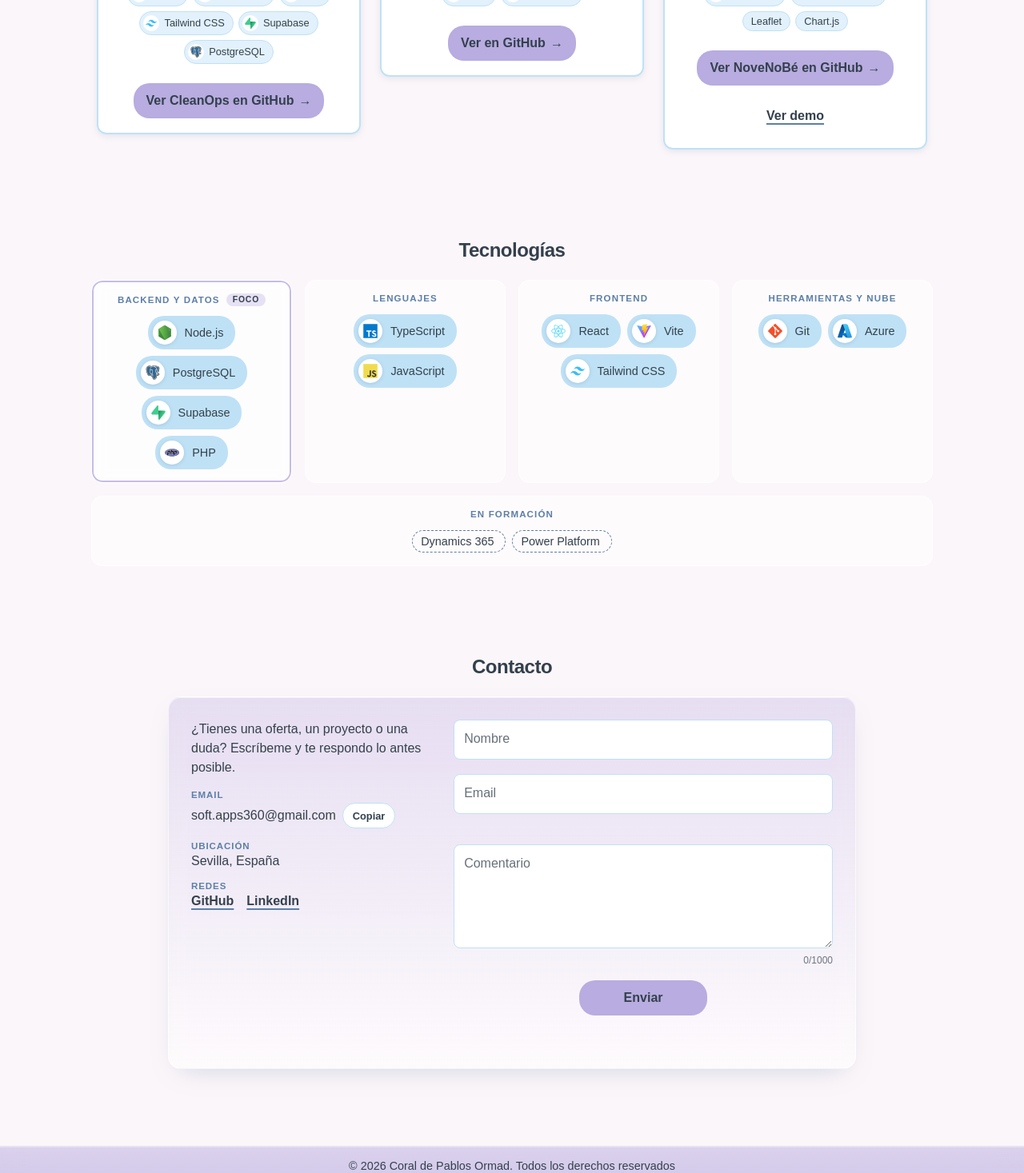
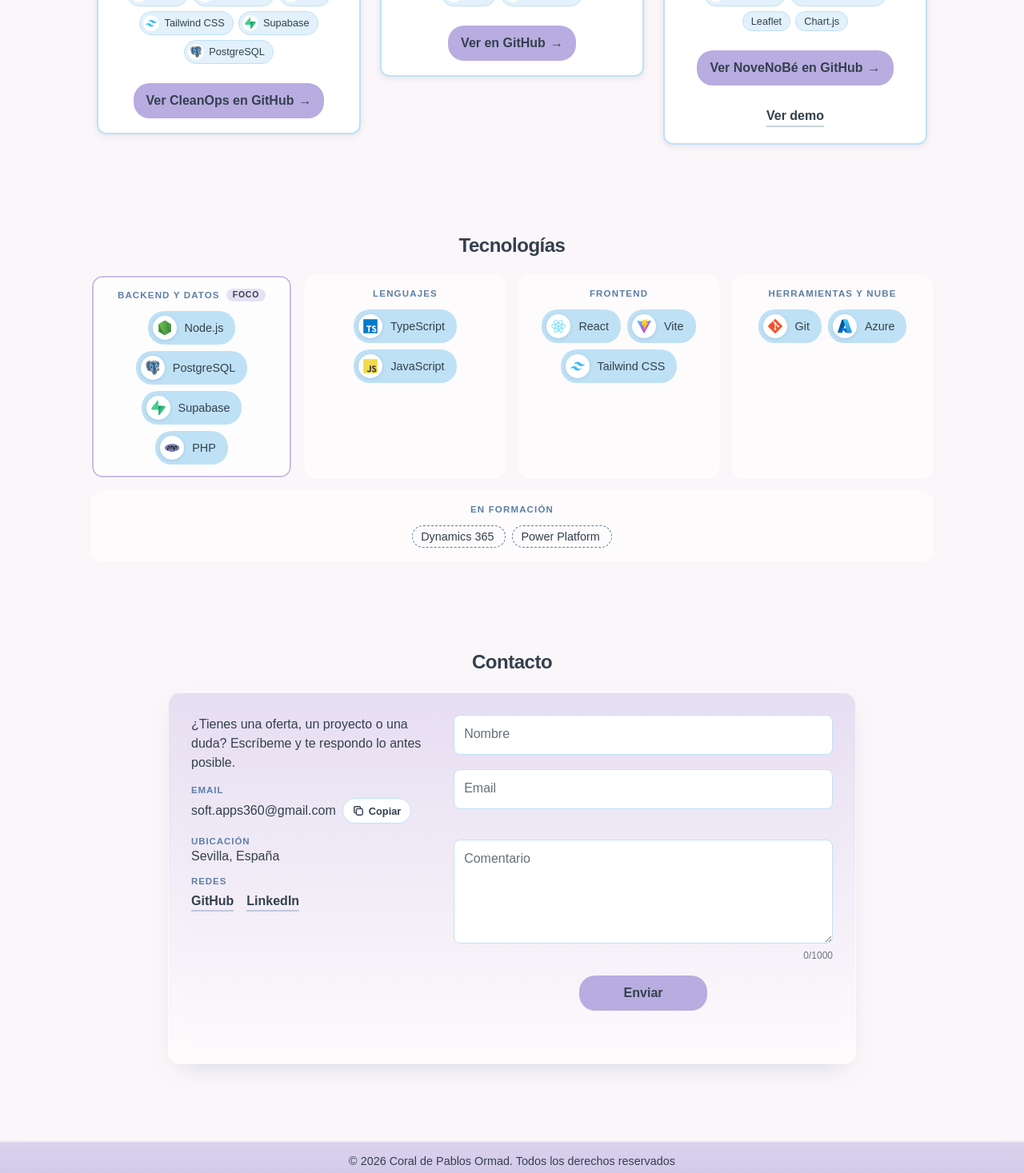
Before and after one commit to coralormad/PortfolioTB, a React (Vite) app: page / in a window 1280 px wide. Shown: the part 1077-2544 px from the top of the page at 80% size. Built offline with nearby package versions, Linux system fonts and the light colour scheme.

Commit message:
feat: botones magnéticos, subrayado animado y check al copiar

```diff
--- a/src/App.tsx
+++ b/src/App.tsx
@@ -5,8 +5,11 @@
 import Fondo from './components/Fondo/Fondo'
 import Contacto from './components/Contacto/Contacto'
 import Pie from './components/Pie/Pie'
+import { useBotonesMagneticos } from './hooks/useBotonesMagneticos'
 
 function App() {
+  useBotonesMagneticos()
+
   return (
     <>
       <Fondo />
--- a/src/components/Contacto/Contacto.module.css
+++ b/src/components/Contacto/Contacto.module.css
@@ -56,6 +56,9 @@
 }
 
 .botonCopiar {
+  display: inline-flex;
+  align-items: center;
+  gap: 6px;
   font: inherit;
   font-size: 0.8rem;
   font-weight: bold;
@@ -69,6 +72,29 @@
   transition:
     border-color 160ms var(--curva),
     box-shadow 160ms var(--curva);
+}
+
+.botonCopiar svg {
+  width: 14px;
+  height: 14px;
+  flex-shrink: 0;
+}
+
+.check path {
+  stroke-dasharray: 20;
+  stroke-dashoffset: 20;
+  animation: dibujar 0.35s ease 0.05s forwards;
+}
+
+@keyframes dibujar {
+  to {
+    stroke-dashoffset: 0;
+  }
+}
+
+.copiado {
+  background: rgba(61, 154, 106, 0.12);
+  border-color: #3d9a6a;
 }
 
 .botonCopiar:hover,
@@ -88,16 +114,7 @@
 }
 
 .redes a {
-  color: var(--color-texto);
-  font-weight: bold;
-  text-decoration: underline;
-  text-decoration-color: var(--color-primario);
-  text-decoration-thickness: 2px;
-  text-underline-offset: 4px;
-}
-
-.redes a:hover {
-  text-decoration-color: var(--color-morado);
+  padding-top: 6px;
 }
 
 .formulario {
--- a/src/components/Contacto/Contacto.tsx
+++ b/src/components/Contacto/Contacto.tsx
@@ -84,8 +84,22 @@
             <span className={styles.etiqueta}>Email</span>
             <div className={styles.copiar}>
               <span className={styles.email}>{EMAIL_VISIBLE}</span>
-              <button type="button" className={styles.botonCopiar} onClick={copiarEmail}>
-                {copiado ? 'Copiado' : 'Copiar'}
+              <button
+                type="button"
+                className={`${styles.botonCopiar} ${copiado ? styles.copiado : ''}`}
+                onClick={copiarEmail}
+              >
+                {copiado ? (
+                  <svg className={styles.check} viewBox="0 0 16 16" fill="none" stroke="#3d9a6a" strokeWidth="2" strokeLinecap="round" strokeLinejoin="round" aria-hidden="true">
+                    <path d="M3 8.5l3 3 7-7" />
+                  </svg>
+                ) : (
+                  <svg viewBox="0 0 16 16" fill="none" stroke="currentColor" strokeWidth="1.6" aria-hidden="true">
+                    <rect x="5" y="5" width="9" height="9" rx="2" />
+                    <path d="M11 5V3.5A1.5 1.5 0 0 0 9.5 2h-6A1.5 1.5 0 0 0 2 3.5v6A1.5 1.5 0 0 0 3.5 11H5" />
+                  </svg>
+                )}
+                <span aria-live="polite">{copiado ? 'Copiado' : 'Copiar'}</span>
               </button>
             </div>
           </div>
@@ -98,10 +112,16 @@
           <div className={styles.dato}>
             <span className={styles.etiqueta}>Redes</span>
             <div className={styles.redes}>
-              <a href="https://github.com/coralormad" target="_blank" rel="noopener noreferrer">
+              <a
+                className="subrayado"
+                href="https://github.com/coralormad"
+                target="_blank"
+                rel="noopener noreferrer"
+              >
                 GitHub
               </a>
               <a
+                className="subrayado"
                 href="https://www.linkedin.com/in/coral-de-pablos-ormad-dev"
                 target="_blank"
                 rel="noopener noreferrer"
@@ -179,7 +199,7 @@
 
           <button
             type="submit"
-            className={`btn ${styles.enviar} ${styles[estado]}`}
+            className={`btn ${styles.enviar} ${styles[estado] ?? ''}`}
             disabled={estado === 'enviando'}
           >
             {TEXTO_BOTON[estado]}
--- a/src/components/Proyectos/Proyectos.module.css
+++ b/src/components/Proyectos/Proyectos.module.css
@@ -239,20 +239,10 @@
 }
 
 .demo {
-  display: inline-flex;
-  align-items: center;
-  min-height: 44px;
+  display: inline-block;
   margin-top: 12px;
-  color: var(--color-texto);
-  font-weight: bold;
-  text-decoration: underline;
-  text-decoration-color: var(--color-primario);
-  text-decoration-thickness: 2px;
-  text-underline-offset: 4px;
-}
-
-.demo:hover {
-  text-decoration-color: var(--color-morado);
+  padding-top: 12px;
+  line-height: 20px;
 }
 
 /* Movimiento reducido: sin desplazamientos ni zoom; quedan sombra, borde y foco */
--- a/src/components/Proyectos/Proyectos.tsx
+++ b/src/components/Proyectos/Proyectos.tsx
@@ -78,7 +78,7 @@
                 </a>
                 {p.demo && (
                   <a
-                    className={styles.demo}
+                    className={`subrayado ${styles.demo}`}
                     href={p.demo}
                     target="_blank"
                     rel="noopener noreferrer"
--- /dev/null
+++ b/src/hooks/useBotonesMagneticos.ts
@@ -0,0 +1,49 @@
+import { useEffect } from 'react'
+
+const FUERZA_X = 0.25
+const FUERZA_Y = 0.35
+const MAXIMO = 8
+
+const limitar = (valor: number) => Math.max(-MAXIMO, Math.min(MAXIMO, valor))
+
+export function useBotonesMagneticos() {
+  useEffect(() => {
+    const punteroFino = window.matchMedia('(hover: hover) and (pointer: fine)')
+    const reducir = window.matchMedia('(prefers-reduced-motion: reduce)')
+    let actual: HTMLElement | null = null
+
+    const soltar = () => {
+      if (!actual) return
+      actual.style.removeProperty('--iman-x')
+      actual.style.removeProperty('--iman-y')
+      actual = null
+    }
+
+    const mover = (e: PointerEvent) => {
+      if (!punteroFino.matches || reducir.matches || e.pointerType !== 'mouse') return soltar()
+
+      const objetivo = e.target instanceof Element ? e.target : null
+      const boton = objetivo?.closest<HTMLElement>('.btn:not(:disabled)') ?? null
+      if (boton !== actual) soltar()
+      if (!boton) return
+
+      actual = boton
+      const caja = boton.getBoundingClientRect()
+      const x = limitar((e.clientX - (caja.left + caja.width / 2)) * FUERZA_X)
+      const y = limitar((e.clientY - (caja.top + caja.height / 2)) * FUERZA_Y)
+      boton.style.setProperty('--iman-x', `${x}px`)
+      boton.style.setProperty('--iman-y', `${y}px`)
+    }
+
+    document.addEventListener('pointermove', mover, { passive: true })
+    document.documentElement.addEventListener('pointerleave', soltar)
+    window.addEventListener('blur', soltar)
+
+    return () => {
+      soltar()
+      document.removeEventListener('pointermove', mover)
+      document.documentElement.removeEventListener('pointerleave', soltar)
+      window.removeEventListener('blur', soltar)
+    }
+  }, [])
+}
--- a/src/styles/base.css
+++ b/src/styles/base.css
@@ -82,13 +82,14 @@
   text-decoration: none;
   margin-top: 12px;
   font-weight: bold;
+  transform: translate(var(--iman-x, 0px), var(--iman-y, 0px));
   transition: background 0.2s ease, transform 0.2s ease;
 }
 
 .btn:hover,
 .btn:focus-visible {
   background: var(--color-acento);
-  transform: translateY(-2px);
+  transform: translate(var(--iman-x, 0px), calc(var(--iman-y, 0px) - 2px));
 }
 
 .btn:focus-visible {
@@ -97,5 +98,28 @@
 }
 
 .btn:active {
-  transform: translateY(0) scale(0.97);
+  transform: translate(var(--iman-x, 0px), var(--iman-y, 0px)) scale(0.97);
 }
+
+.subrayado {
+  color: var(--color-texto);
+  font-weight: bold;
+  text-decoration: none;
+  padding-bottom: 6px;
+  background:
+    linear-gradient(var(--color-morado), var(--color-morado)) 0 calc(100% + 4px) / 0% 2px no-repeat,
+    linear-gradient(rgba(var(--color-primario-rgb), 0.35), rgba(var(--color-primario-rgb), 0.35)) 0 calc(100% + 4px) / 100% 2px no-repeat;
+  background-origin: content-box;
+  transition: background-size 0.35s cubic-bezier(0.2, 0.7, 0.2, 1);
+}
+
+.subrayado:hover,
+.subrayado:focus-visible {
+  background-size: 100% 2px, 100% 2px;
+}
+
+.subrayado:focus-visible {
+  outline: 2px solid var(--color-primario);
+  outline-offset: 4px;
+  border-radius: 2px;
+}
```
